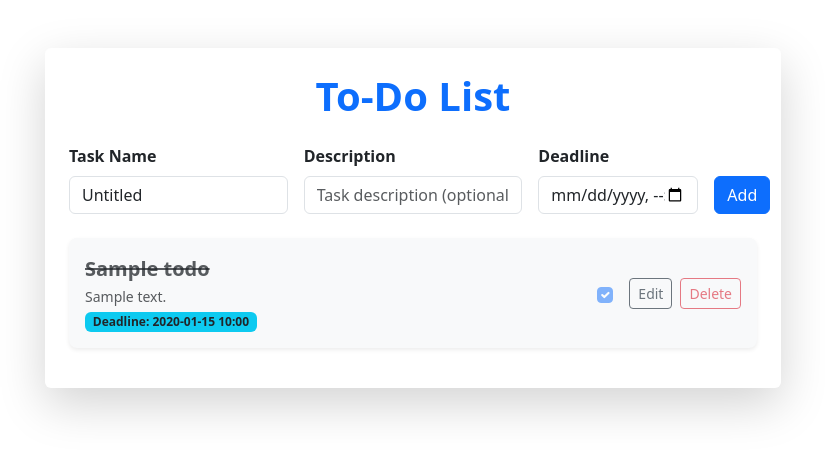
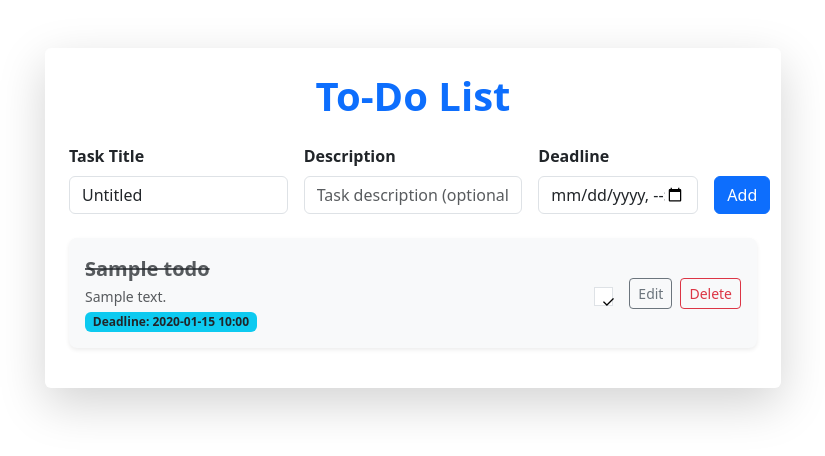
Before and after one commit to Shihab23033/Django-projects, a Django app: page / in a window 1280 px wide. Shown: the top 456 px of the page, without its empty margins (227-1052 px from the left). Run offline with Django 5.2, Linux system fonts and the light colour scheme; tables that the repository leaves empty hold one stand-in row (values such as "Sample post").

Commit message:
bug fix1

```diff
--- a/todo/templates/todo/todo_list.html
+++ b/todo/templates/todo/todo_list.html
@@ -18,7 +18,7 @@
                         {% csrf_token %}
                         <div class="row g-3 align-items-end">
                             <div class="col-md-4">
-                                <label class="form-label fw-semibold">Task Name</label>
+                                <label class="form-label fw-semibold">Task Title</Title></label>
                                 {{ form.name }}
                             </div>
                             <div class="col-md-4">
@@ -43,9 +43,19 @@
                                 {% if todo.deadline %}<br><span class="badge bg-info text-dark">Deadline: {{ todo.deadline|date:'Y-m-d H:i' }}</span>{% endif %}
                             </div>
                             <div class="d-flex align-items-center gap-2">
-                                <input type="checkbox" class="form-check-input me-2" {% if todo.is_complete %}checked{% endif %} title="Mark complete" disabled>
+                                <form method="post" action="{% url 'update_todo' todo.id %}" style="display:inline;">
+                                    {% csrf_token %}
+                                    <input type="hidden" name="name" value="{{ todo.name }}">
+                                    <input type="hidden" name="description" value="{{ todo.description }}">
+                                    <input type="hidden" name="deadline" value="{{ todo.deadline|date:'Y-m-d\TH:i' }}">
+                                    <input type="hidden" name="is_complete" value="{% if not todo.is_complete %}on{% endif %}">
+                                    <button type="submit" class="form-check-input me-2" style="width:1.2em;height:1.2em;vertical-align:middle;" title="Mark complete">{% if todo.is_complete %}✓{% endif %}</button>
+                                </form>
                                 <a class="btn btn-outline-secondary btn-sm" href="{% url 'edit_todo' todo.id %}" title="Edit"><i class="bi bi-pencil"></i> Edit</a>
-                                <button class="btn btn-outline-danger btn-sm" title="Delete" disabled><i class="bi bi-trash"></i> Delete</button>
+                                <form method="post" action="{% url 'delete_todo' todo.id %}" style="display:inline;">
+                                    {% csrf_token %}
+                                    <button type="submit" class="btn btn-outline-danger btn-sm" title="Delete"><i class="bi bi-trash"></i> Delete</button>
+                                </form>
                             </div>
                         </li>
                         {% empty %}
```
